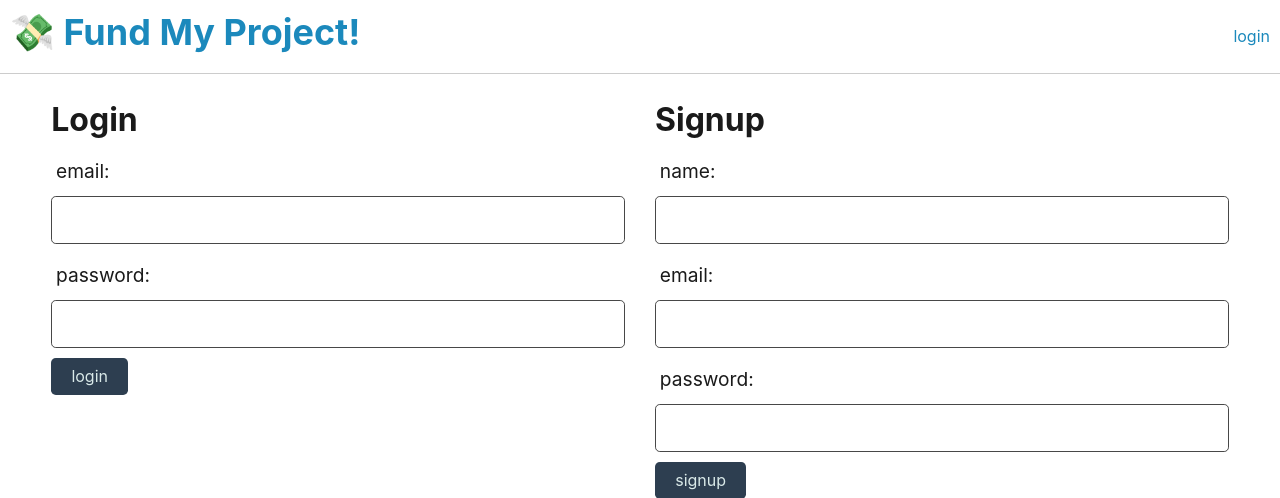
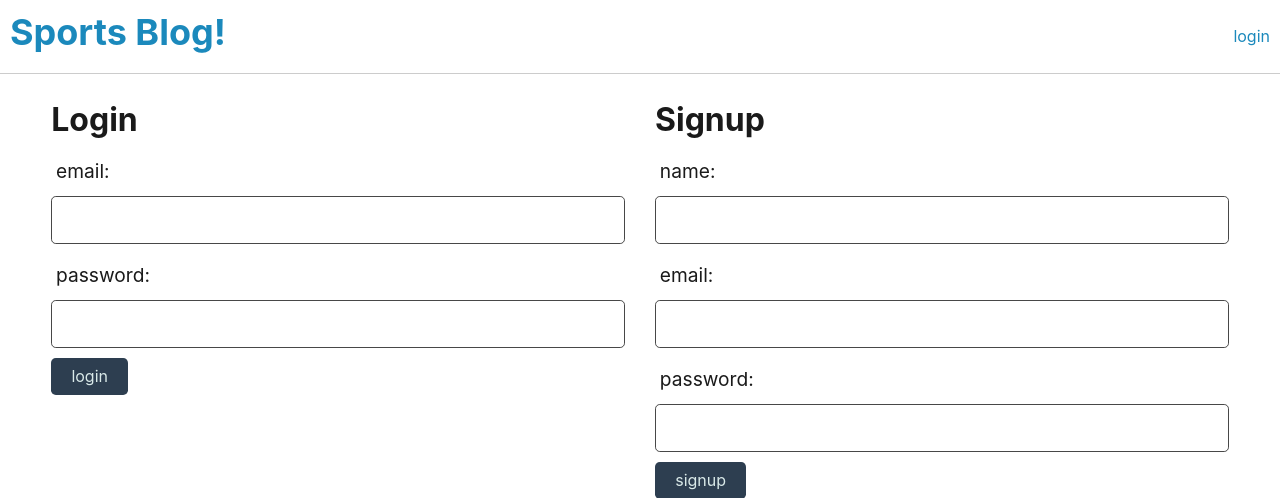
Before and after one commit to ncerros/BlogSports_Project-two, a Node server app: page /login in a window 1280 px wide. Shown: the top 498 px of the page. Run offline with Node 20, Linux system fonts and the light colour scheme; some libraries are stand-ins or nearby versions.

Commit message:
update handlebars

```diff
--- a/Main/seeds/user.js
+++ b/Main/seeds/user.js
@@ -3,7 +3,7 @@ const { User } = require('../models');
 const userData =
 [
   {
-    "name": "",
+    "username": "",
     "password": ""
     },
 ]
--- a/Main/server.js
+++ b/Main/server.js
@@ -1,5 +1,6 @@
 const express = require('express');
 const session = require('express-session');
+const path = require('path');
 const routes = require('./routes');
 const sequelize = require('./config/connection');
 const SequelizeStore = require('connect-session-sequelize')(session.Store);
@@ -27,6 +28,7 @@ app.set('view engine', 'handlebars');
 app.use(express.json());
 app.use(express.urlencoded({ extended: true }));
 
+app.use(express.static(path.join(__dirname, 'public')));
 // turn on routes
 app.use(routes);
 
--- a/Main/views/homepage.handlebars
+++ b/Main/views/homepage.handlebars
@@ -5,7 +5,7 @@
   <div class="col-md-5">
     <h2>
       <!-- Call helper function with triple brackets to render the emoji span as HTML -->
-      {{{get_emoji}}}
+
       <a href="/post/{{post.id}}">{{post.name}}</a>
     </h2>
     <p>
@@ -14,7 +14,7 @@
       <span class="dollar-amount">{{post.id}}</span>
       needed!
     </p>
-    <p>Created by {{post.user.name}} on {{format_date post.date_created}}</p>
+    <p>Created by {{post.username}} on {{format_date post.date_created}}</p>
   </div>
   <div class="col-md-7">
     <p>
--- a/Main/views/layouts/main.handlebars
+++ b/Main/views/layouts/main.handlebars
@@ -5,17 +5,17 @@
 
   <meta charset="UTF-8">
   <meta name="viewport" content="width=device-width, initial-scale=1.0">
-  <title>Fund My Project!</title>
-  <link rel="stylesheet" href="/css/jass.css">
-  <link rel="stylesheet" href="/css/style.css">
+  <title>Sports Blog</title>
+  <link rel="stylesheet"  href="/css/jass.css">
+  <link rel="stylesheet"  href="/css/style.css">
 </head>
 
 <body>
   <div class="flex-column justify-space-around">
     <header class="display-flex justify-space-between align-center p-2">
       <h1>
-        <span role="img" aria-label="money">💸</span>
-        <a href="/">Fund My Project!</a>
+        <span role="img" aria-label="graph"> </span>
+        <a href="/">Sports Blog!</a>
       </h1>
       <nav>
         <!-- Conditionally render login or logout links -->
```
Also changed, not shown: Main/routes/api/mainpageRoutes.js (deleted, +0 -67 lines).
